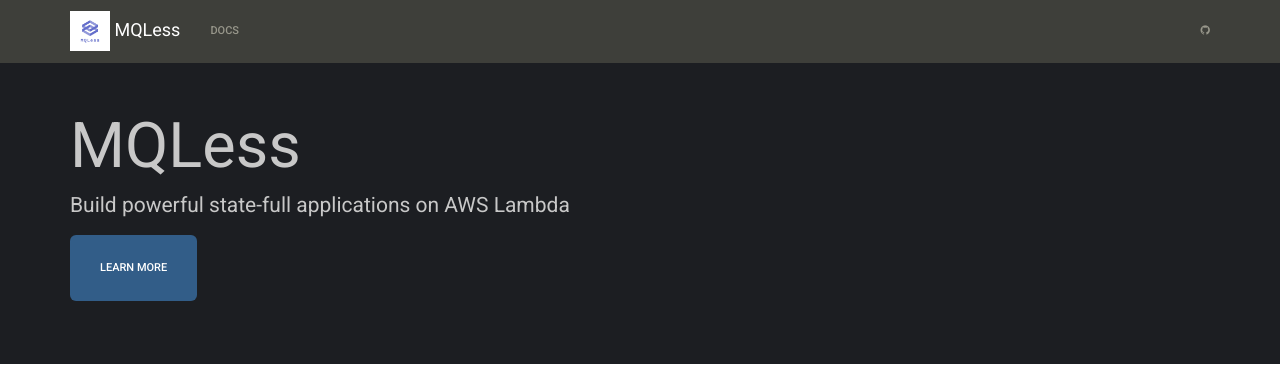
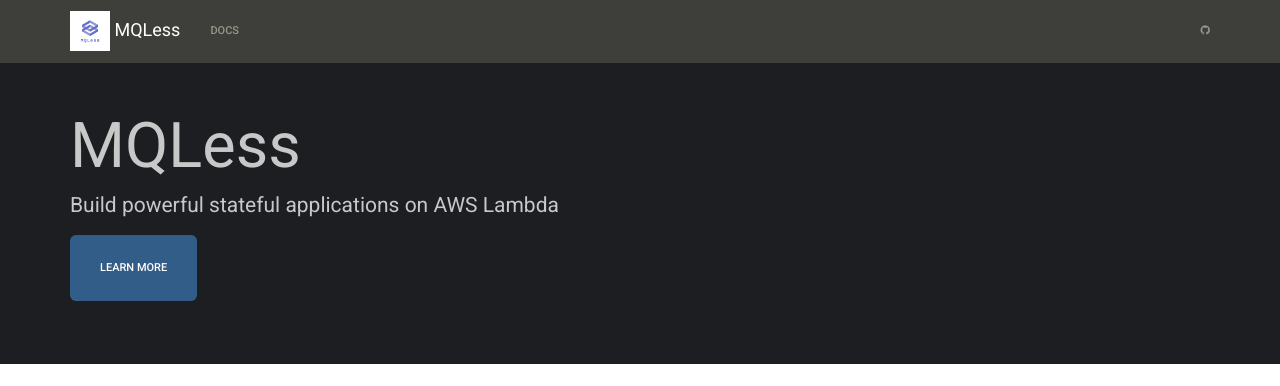
Before and after one commit to mqless/mqless.github.io, a Jekyll site: the page built from README.md, in a window 1280 px wide. Shown: the top 386 px of the page. Built offline with Jekyll 4.4.1, drawn with Linux system fonts in a browser that asks for light colours; our own code applies the rules of GitHub Pages for plain Markdown files.

Commit message:
Update _config.yml

```diff
--- a/_config.yml
+++ b/_config.yml
@@ -1,7 +1,7 @@
 # Site settings
 title: MQLess
 email: somdoron@gmail.com
-description: Build powerful state-full applications on AWS Lambda
+description: Build powerful stateful applications on AWS Lambda
 lang: en-US
 
 baseurl: "" # the subpath of your site, e.g. /blog/
```
